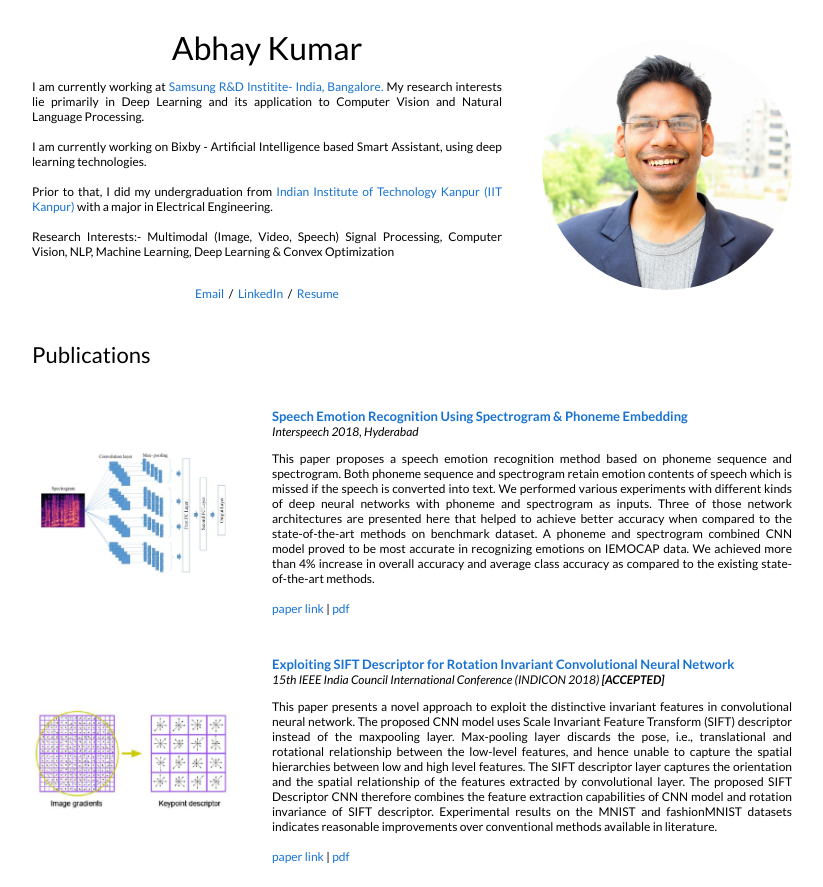
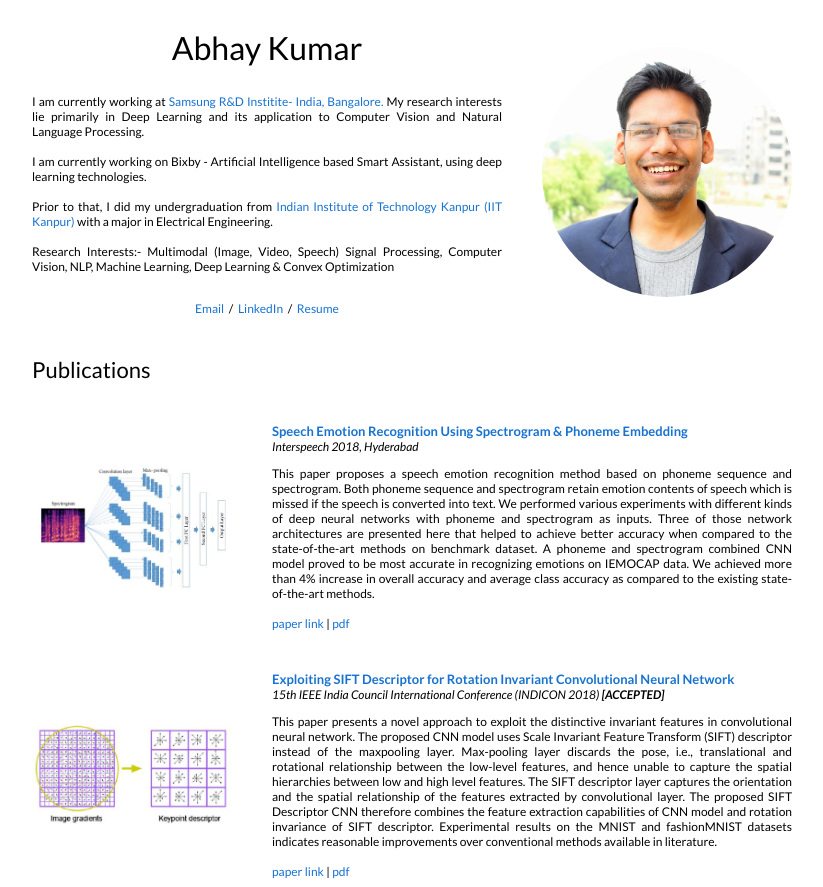
Before and after one commit to abhayk1201/abhayk1201.github.io, a plain HTML site: page index.html in a window 1280 px wide. Shown: the top 887 px of the page, without its empty margins (228-1051 px from the left). Drawn offline with Linux system fonts and the light colour scheme.

Commit message:
initial commit

```diff
--- a/index.html
+++ b/index.html
@@ -112,7 +112,7 @@
             <tr>
               <td width="67%" valign="middle">
                 <p align="center">
-                  <name>Abhay Kumar</name>
+                  <name>Abhay Kumar</name> <br><br>
                   </font>
                 <p style="text-align:justify">I am currently working at <a href="http://www.samsung.com/in/aboutsamsung/samsungelectronics/india/rnd/">Samsung R&D Institite- India, Bangalore.</a> My research interests lie primarily in Deep Learning and its application to Computer Vision and Natural Language Processing.
                     <br><br>
```
